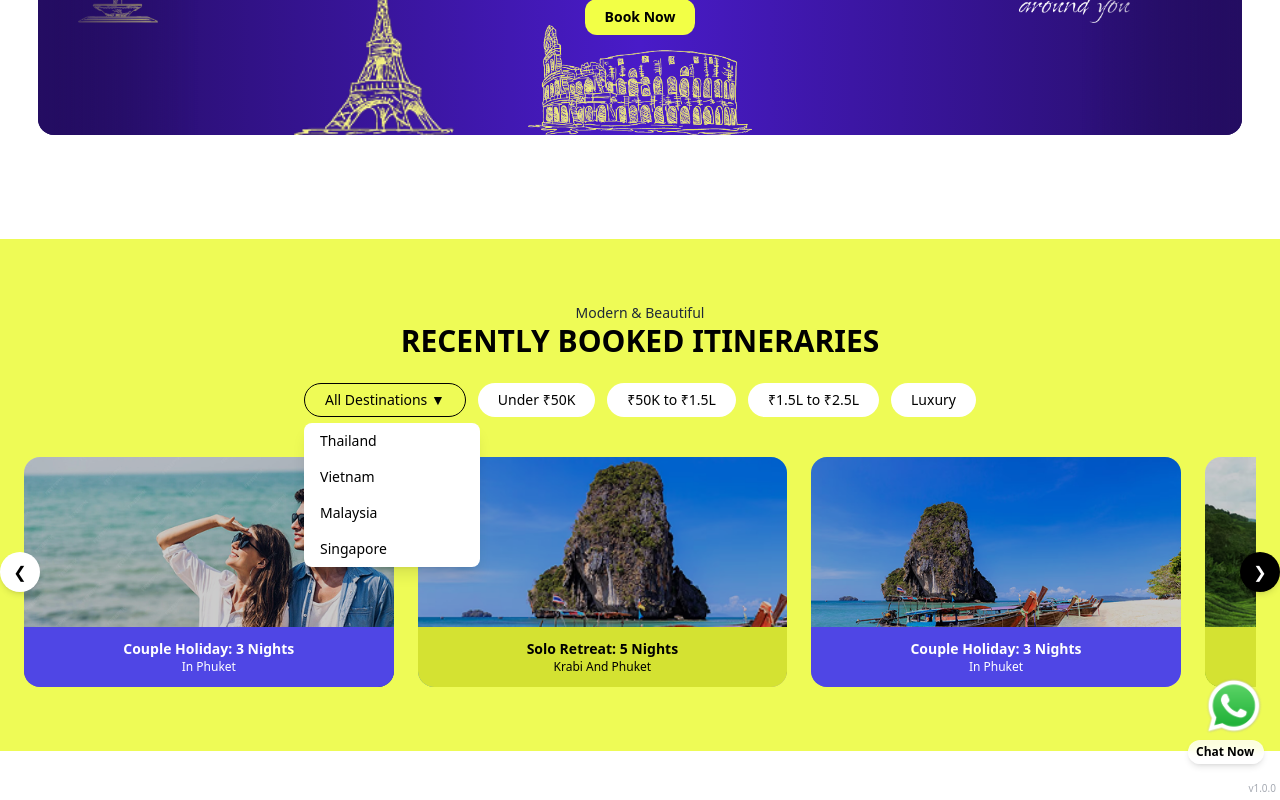
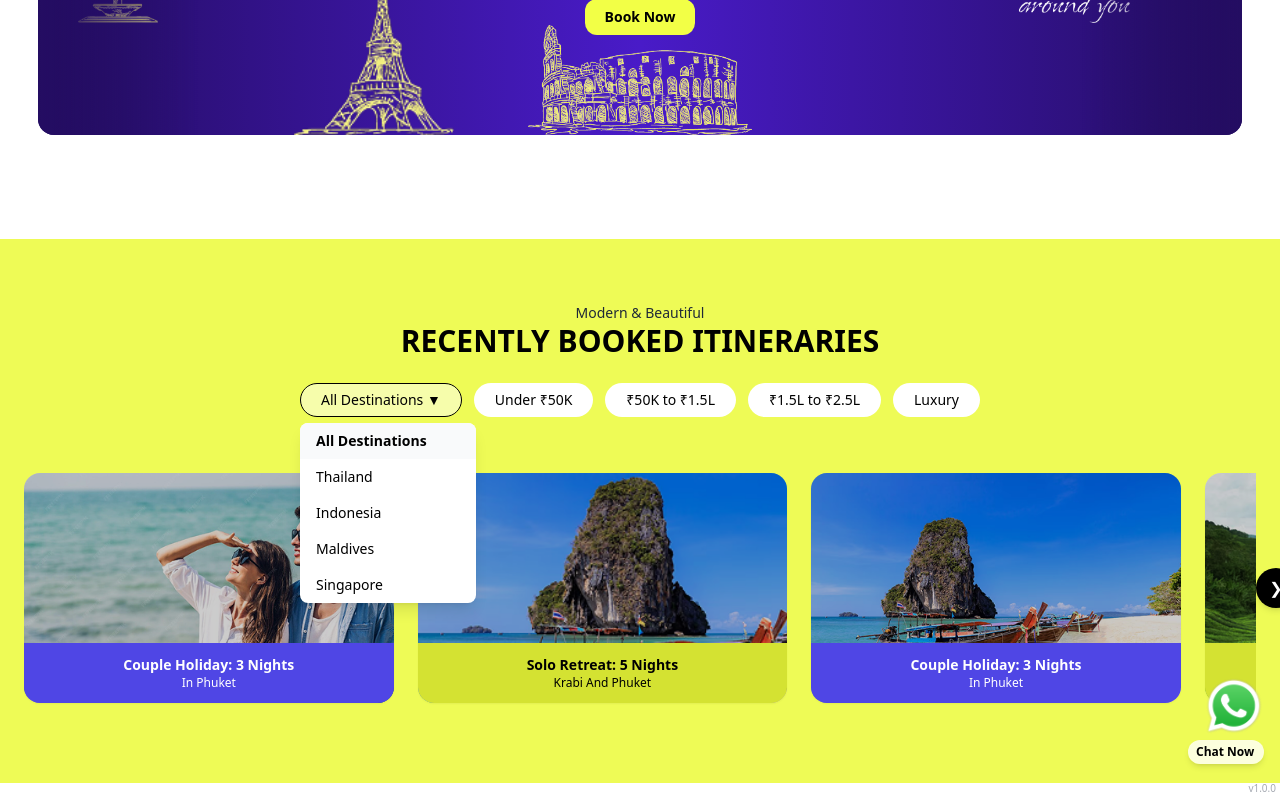
Before and after one commit to markwaveai/marktours_dashboard, a React (Vite) app: page / in a window 1280 px wide. Both pictures are taken after a click on the button "All Destinations ▼". Shown: the part 2343-3143 px from the top of the page. Built offline with nearby package versions, Linux system fonts and the light colour scheme.

Commit message:
RECENTLY BOOKED ITINERARIES changes

```diff
--- a/src/components/RecentlyBookedItineraries/BookedItineraries.jsx
+++ b/src/components/RecentlyBookedItineraries/BookedItineraries.jsx
@@ -5,21 +5,50 @@ const itineraries = [
     title: "Couple Holiday: 3 Nights",
     subtitle: "In Phuket",
     image: "/assets/itineraries-images/it8.png",
+    destination: "Thailand",
+    priceRange: "Under ₹50K",
   },
   {
     title: "Solo Retreat: 5 Nights",
     subtitle: "Krabi And Phuket",
     image: "/assets/itineraries-images/it7.png",
+    destination: "Thailand",
+    priceRange: "₹50K to ₹1.5L",
   },
   {
     title: "Couple Holiday: 3 Nights",
     subtitle: "In Phuket",
     image: "/assets/itineraries-images/it6.png",
+    destination: "Thailand",
+    priceRange: "Under ₹50K",
   },
   {
     title: "Solo Retreat: 5 Nights",
     subtitle: "Krabi And Phuket",
     image: "/assets/itineraries-images/it5.png",
+    destination: "Thailand",
+    priceRange: "₹50K to ₹1.5L",
+  },
+  {
+    title: "Family Fun: 4 Nights",
+    subtitle: "Bali Adventure",
+    image: "/assets/itineraries-images/it8.png",
+    destination: "Indonesia",
+    priceRange: "₹50K to ₹1.5L",
+  },
+  {
+    title: "Luxury Escape: 5 Nights",
+    subtitle: "Maldives",
+    image: "/assets/itineraries-images/it7.png",
+    destination: "Maldives",
+    priceRange: "Luxury",
+  },
+  {
+    title: "City Break: 3 Nights",
+    subtitle: "Singapore",
+    image: "/assets/itineraries-images/it6.png",
+    destination: "Singapore",
+    priceRange: "₹50K to ₹1.5L",
   },
 ];
 
@@ -27,25 +56,42 @@ export default function RecentlyBookedItineraries() {
   const scrollRef = useRef(null);
   const [open, setOpen] = useState(false);
 
+  // Filter States
+  const [activeDestination, setActiveDestination] = useState("All Destinations");
+  const [activePriceRange, setActivePriceRange] = useState(null);
+
   const [canScrollLeft, setCanScrollLeft] = useState(false);
   const [canScrollRight, setCanScrollRight] = useState(true);
+
+  // Derived State: Filtered Itineraries
+  const filteredItineraries = itineraries.filter((item) => {
+    const matchDest =
+      activeDestination === "All Destinations" ||
+      item.destination === activeDestination;
+    const matchPrice =
+      !activePriceRange || item.priceRange === activePriceRange;
+    return matchDest && matchPrice;
+  });
 
   const checkScroll = () => {
     if (!scrollRef.current) return;
 
     const { scrollLeft, scrollWidth, clientWidth } = scrollRef.current;
     setCanScrollLeft(scrollLeft > 0);
+    // Tolerance of 5px
     setCanScrollRight(scrollLeft + clientWidth < scrollWidth - 5);
   };
 
   useEffect(() => {
     checkScroll();
-  }, []);
+    // Re-check scroll when filters change because content width changes
+  }, [filteredItineraries]);
 
   const scroll = (dir) => {
     if (!scrollRef.current) return;
 
     const card = scrollRef.current.querySelector(".trip-card");
+    // If no cards are visible due to filters, return
     if (!card) return;
 
     const gap = 24;
@@ -56,6 +102,17 @@ export default function RecentlyBookedItineraries() {
       behavior: "smooth",
     });
   };
+
+  // Toggle Price Range
+  const handlePriceFilter = (range) => {
+    if (activePriceRange === range) {
+      setActivePriceRange(null); // Toggle off if already selected
+    } else {
+      setActivePriceRange(range);
+    }
+  };
+
+  const destinations = ["All Destinations", "Thailand", "Indonesia", "Maldives", "Singapore"];
 
   return (
     <section className="w-full bg-[#EEFB56] py-16 mt-10">
@@ -74,18 +131,22 @@ export default function RecentlyBookedItineraries() {
           <div className="relative">
             <button
               onClick={() => setOpen(!open)}
-              className="flex items-center gap-2 px-5 py-1.5 rounded-full text-sm  text-black border border-black"
+              className="flex items-center gap-2 px-5 py-1.5 rounded-full text-sm text-black border border-black bg-white/50 hover:bg-white transition-colors"
             >
-              All Destinations ▼
+              {activeDestination} ▼
             </button>
 
             {open && (
-              <div className="absolute top-10 left-0 bg-white rounded-lg shadow-lg w-44 z-30">
-                {["Thailand", "Vietnam", "Malaysia", "Singapore"].map((item) => (
+              <div className="absolute top-10 left-0 bg-white rounded-lg shadow-lg w-44 z-30 overflow-hidden">
+                {destinations.map((item) => (
                   <div
                     key={item}
-                    className="px-4 py-2 text-sm hover:bg-gray-100 cursor-pointer"
-                    onClick={() => setOpen(false)}
+                    className={`px-4 py-2 text-sm hover:bg-gray-100 cursor-pointer ${activeDestination === item ? "font-bold bg-gray-50" : ""
+                      }`}
+                    onClick={() => {
+                      setActiveDestination(item);
+                      setOpen(false);
+                    }}
                   >
                     {item}
                   </div>
@@ -98,7 +159,13 @@ export default function RecentlyBookedItineraries() {
             (item) => (
               <button
                 key={item}
-                className="px-5 py-1.5 rounded-full text-sm bg-white text-black"
+                onClick={() => handlePriceFilter(item)}
+                className={`px-5 py-1.5 rounded-full text-sm border border-transparent transition-colors
+                  ${activePriceRange === item
+                    ? "bg-black text-white"
+                    : "bg-white text-black hover:bg-gray-100"
+                  }
+                `}
               >
                 {item}
               </button>
@@ -107,14 +174,18 @@ export default function RecentlyBookedItineraries() {
         </div>
 
         {/* CAROUSEL */}
-        <div className="relative">
+        <div className="relative group">
 
           {/* LEFT ARROW */}
           <button
             onClick={() => scroll("left")}
-            className={`absolute -left-6 top-1/2 -translate-y-1/2 z-20
-              w-10 h-10 rounded-full shadow-md flex items-center justify-center
-              ${canScrollLeft ? "bg-black text-white" : "bg-white text-black"}
+            disabled={!canScrollLeft}
+            className={`absolute -left-4 md:-left-10 top-1/2 -translate-y-1/2 z-20
+              w-10 h-10 rounded-full shadow-md flex items-center justify-center transition-all
+              ${canScrollLeft
+                ? "bg-black text-white hover:scale-110"
+                : "bg-white/50 text-gray-400 cursor-not-allowed hidden"
+              }
             `}
           >
             ❮
@@ -124,21 +195,25 @@ export default function RecentlyBookedItineraries() {
           <div
             ref={scrollRef}
             onScroll={checkScroll}
-            className="flex gap-6 overflow-x-auto scrollbar-hide scroll-smooth"
+            className="flex gap-6 overflow-x-auto scrollbar-hide scroll-smooth py-4"
           >
-            {itineraries.map((item, index) => (
+            {filteredItineraries.length > 0 ? (
+              filteredItineraries.map((item, index) => (
                 <div
                   key={index}
                   className="
                     trip-card
                     flex-shrink-0
-                  w-full
+                    w-[85%]
                     sm:w-[45%]
                     lg:w-[30%]
                     h-[230px]
                     rounded-2xl
                     overflow-hidden
                     relative
+                    shadow-sm
+                    hover:shadow-md
+                    transition-shadow
                   "
                 >
                   <img
@@ -166,15 +241,24 @@ export default function RecentlyBookedItineraries() {
                     </div>
                   </div>
                 </div>
-            ))}
+              ))
+            ) : (
+              <div className="w-full text-center py-10 text-gray-500 italic">
+                No itineraries found for these filters.
+              </div>
+            )}
           </div>
 
           {/* RIGHT ARROW */}
           <button
             onClick={() => scroll("right")}
-            className={`absolute -right-6 top-1/2 -translate-y-1/2 z-20
-              w-10 h-10 rounded-full shadow-md flex items-center justify-center
-              ${canScrollRight ? "bg-black text-white" : "bg-white text-black"}
+            disabled={!canScrollRight}
+            className={`absolute -right-4 md:-right-10 top-1/2 -translate-y-1/2 z-20
+              w-10 h-10 rounded-full shadow-md flex items-center justify-center transition-all
+              ${canScrollRight
+                ? "bg-black text-white hover:scale-110"
+                : "bg-white/50 text-gray-400 cursor-not-allowed hidden"
+              }
             `}
           >
             ❯
```
Lines whose indentation alone changed are shown as unchanged.
